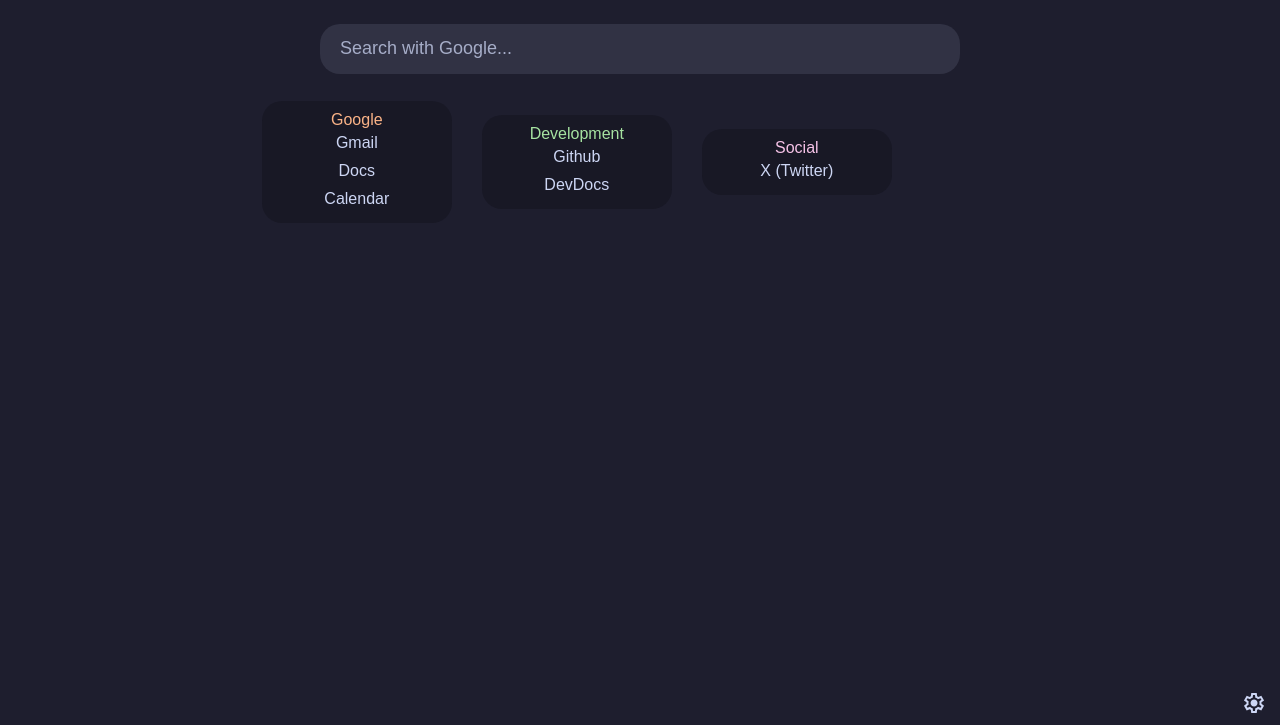
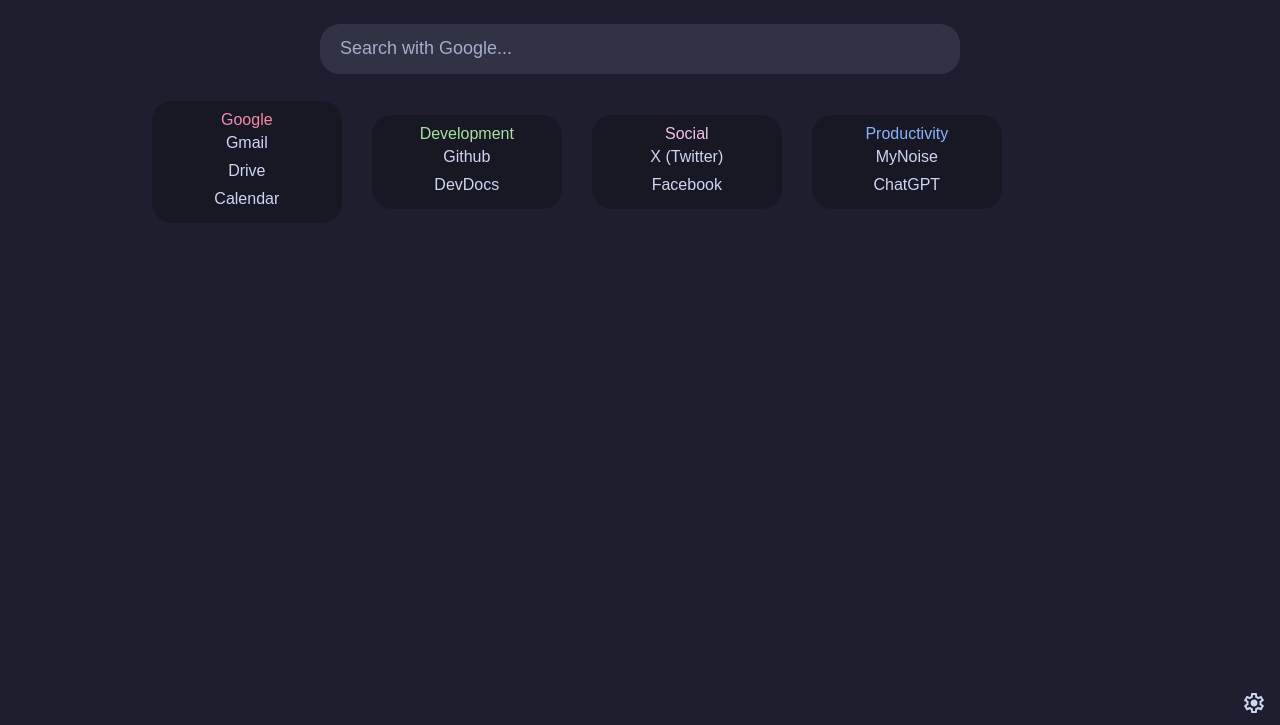
Before and after one commit to AlwaysNur/startpage, a plain HTML site: page src/index.html in a window 1280 px wide. Shown: the part 75-800 px from the top of the page. Drawn offline with Linux system fonts and the light colour scheme.

Commit message:
update html

```diff
--- a/src/index.html
+++ b/src/index.html
@@ -20,11 +20,12 @@
 		<br />
 		<div id="widgets">
 			<div class="widget animation-translate">
-				<span style="color: var(--peach);">Google</span>
+				<span style="color: var(--red);">Google</span>
 				<br>
 				<a href="https://gmail.com">Gmail</a>
-				<a href="https://docs.google.com">Docs</a>
+				<a href="https://drive.google.com">Drive</a>
 				<a href="https://calendar.google.com/">Calendar</a>
+
 			</div>
 			<div class="widget animation-translate">
 				<span style="color: var(--green);">Development</span>
@@ -42,19 +43,19 @@
 				<span style=" color: var(--pink);">Social</span>
 				<br>
 				<a href="https://x.com">X (Twitter)</a>
-				<!-- <a href="https://"></a> -->
+				<a href="https://facebook.com">Facebook</a>
 			</div>
-			<!-- <div class="widget animation-translate">
+			<div class="widget animation-translate">
 				<span style=" color: var(--blue);">Productivity</span>
 				<br>
 				<a href="https://mynoise.net/">MyNoise</a>
 				<a href="https://chatgpt.com">ChatGPT</a>
-			</div> -->
+			</div>
 		</div>
 	</div>
 	<a href="config.html">
-		<svg id="settings-icon" xmlns="http://www.w3.org/2000/svg" height="24px" viewBox="0 -960 960 960" width="24px"
-			fill="#1f1f1f">
+		<svg class="animation-rotate" id="settings-icon" xmlns="http://www.w3.org/2000/svg" height="24px"
+			viewBox="0 -960 960 960" width="24px">
 			<path
 				d="m370-80-16-128q-13-5-24.5-12T307-235l-119 50L78-375l103-78q-1-7-1-13.5v-27q0-6.5 1-13.5L78-585l110-190 119 50q11-8 23-15t24-12l16-128h220l16 128q13 5 24.5 12t22.5 15l119-50 110 190-103 78q1 7 1 13.5v27q0 6.5-2 13.5l103 78-110 190-118-50q-11 8-23 15t-24 12L590-80H370Zm70-80h79l14-106q31-8 57.5-23.5T639-327l99 41 39-68-86-65q5-14 7-29.5t2-31.5q0-16-2-31.5t-7-29.5l86-65-39-68-99 42q-22-23-48.5-38.5T533-694l-13-106h-79l-14 106q-31 8-57.5 23.5T321-633l-99-41-39 68 86 64q-5 15-7 30t-2 32q0 16 2 31t7 30l-86 65 39 68 99-42q22 23 48.5 38.5T427-266l13 106Zm42-180q58 0 99-41t41-99q0-58-41-99t-99-41q-59 0-99.5 41T342-480q0 58 40.5 99t99.5 41Zm-2-140Z" />
 		</svg>
```
